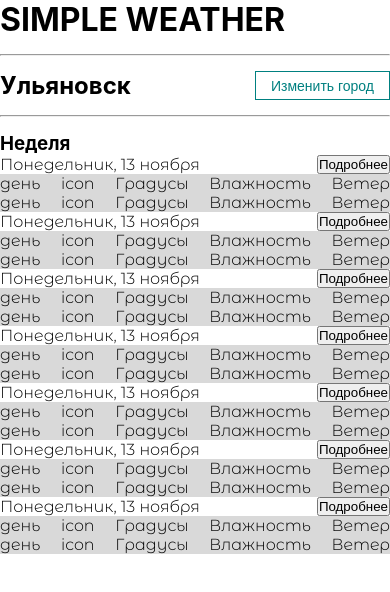
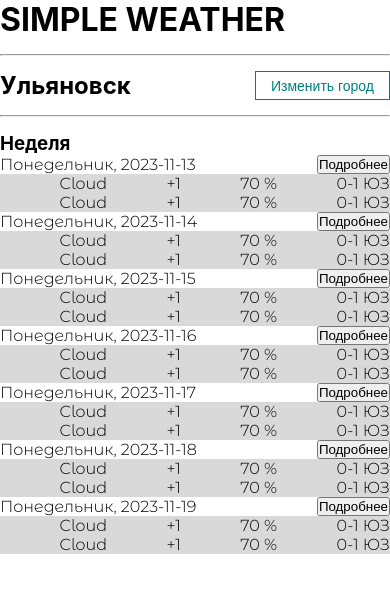
Before and after one commit to HerbalTea312/weather_study_app, a React (Create React App) app: page / in a window 390 px wide. Shown: the top 592 px of the page. Built offline with nearby package versions, Linux system fonts and the light colour scheme; the HTML template or start-up script is replaced by a standard one.

Commit message:
add props for mobile components

```diff
--- a/src/App.js
+++ b/src/App.js
@@ -1,53 +1,222 @@
 // import OneRowTable from './components/OneRowTable'
 // import ThreeRowTable from './components/ThreeRowTable';
-// import Item from './components/Mobile/Item/Item';
-import Day from './components/Mobile/Day/Day';
+import Week from './components/Mobile/Week/Week';
 import City from './components/City';
 import React from 'react';
 import './styles/App.css'
+
+function App() {
+
+  return (
+    <div className="App">
+      <header>
+        <h1>SIMPLE WEATHER</h1>
+        <hr style={{ margin: '15px 0' }} />
+      </header>
+      <City />
+      <hr style={{ margin: '15px 0' }} />
+      {/* <ThreeRowTable data={data} />
+      <OneRowTable data={wind} title='Ветер, м/с' />
+      <OneRowTable data={wet} title='Влажность, %' />
+      <OneRowTable data={presure} title='Давление, мм рт ст' /> */}
+      <Week data={dataMobile} />
+    </div >
+  );
+}
+
+export default App;
+
+const dataMobile =
+  [{
+    "id": "1",
+    "date": "2023-11-13",
+    "day": {
+      "icon": "Cloud",
+      "temperature": "+1",
+      "wind": "0-1 ЮЗ",
+      "presure": "744",
+      "wet": "70 %"
+    },
+    "night": {
+      "icon": "Cloud",
+      "temperature": "+1",
+      "wind": "0-1 ЮЗ",
+      "presure": "744",
+      "wet": "70 %"
+    }
+  },
+  {
+    "id": "2",
+    "date": "2023-11-14",
+    "day": {
+      "icon": "Cloud",
+      "temperature": "+1",
+      "wind": "0-1 ЮЗ",
+      "presure": "744",
+      "wet": "70 %"
+    },
+    "night": {
+      "icon": "Cloud",
+      "temperature": "+1",
+      "wind": "0-1 ЮЗ",
+      "presure": "744",
+      "wet": "70 %"
+    }
+  },
+  {
+    "id": "3",
+    "date": "2023-11-15",
+    "day": {
+      "icon": "Cloud",
+      "temperature": "+1",
+      "wind": "0-1 ЮЗ",
+      "presure": "744",
+      "wet": "70 %"
+    },
+    "night": {
+      "icon": "Cloud",
+      "temperature": "+1",
+      "wind": "0-1 ЮЗ",
+      "presure": "744",
+      "wet": "70 %"
+    }
+  },
+  {
+    "id": "4",
+    "date": "2023-11-16",
+    "day": {
+      "icon": "Cloud",
+      "temperature": "+1",
+      "wind": "0-1 ЮЗ",
+      "presure": "744",
+      "wet": "70 %"
+    },
+    "night": {
+      "icon": "Cloud",
+      "temperature": "+1",
+      "wind": "0-1 ЮЗ",
+      "presure": "744",
+      "wet": "70 %"
+    }
+  },
+  {
+    "id": "5",
+    "date": "2023-11-17",
+    "day": {
+      "icon": "Cloud",
+      "temperature": "+1",
+      "wind": "0-1 ЮЗ",
+      "presure": "744",
+      "wet": "70 %"
+    },
+    "night": {
+      "icon": "Cloud",
+      "temperature": "+1",
+      "wind": "0-1 ЮЗ",
+      "presure": "744",
+      "wet": "70 %"
+    }
+  },
+  {
+    "id": "6",
+    "date": "2023-11-18",
+    "day": {
+      "icon": "Cloud",
+      "temperature": "+1",
+      "wind": "0-1 ЮЗ",
+      "presure": "744",
+      "wet": "70 %"
+    },
+    "night": {
+      "icon": "Cloud",
+      "temperature": "+1",
+      "wind": "0-1 ЮЗ",
+      "presure": "744",
+      "wet": "70 %"
+    }
+  },
+  {
+    "id": "7",
+    "date": "2023-11-19",
+    "day": {
+      "icon": "Cloud",
+      "temperature": "+1",
+      "wind": "0-1 ЮЗ",
+      "presure": "744",
+      "wet": "70 %"
+    },
+    "night": {
+      "icon": "Cloud",
+      "temperature": "+1",
+      "wind": "0-1 ЮЗ",
+      "presure": "744",
+      "wet": "70 %"
+    }
+  }]
 
 const data =
   [{
     "id": "1",
     "date": "2023-11-13",
     "icon": "Cloud",
-    "temperature": "+1"
+    "temperature": "+1",
+    "wind": "0-1 ЮЗ",
+    "presure": "744",
+    "wet": "70 %"
   },
   {
     "id": "2",
     "date": "2023-11-14",
     "icon": "Snow",
-    "temperature": "0"
+    "temperature": "0",
+    "wind": "0-1 ЮЗ",
+    "presure": "744",
+    "wet": "70 %"
   },
   {
     "id": "3",
     "date": "2023-11-15",
     "icon": "Snow",
-    "temperature": "0"
+    "temperature": "0",
+    "wind": "0-1 ЮЗ",
+    "presure": "744",
+    "wet": "60 %"
   },
   {
     "id": "4",
     "date": "2023-11-16",
     "icon": "Sun",
-    "temperature": "+1"
+    "temperature": "+1",
+    "wind": "0-1 ЮЗ",
+    "presure": "744",
+    "wet": "40 %"
   },
   {
     "id": "5",
     "date": "2023-11-17",
     "icon": "Snow",
-    "temperature": "-1"
+    "temperature": "-1",
+    "wind": "1-2 С",
+    "presure": "744",
+    "wet": "75 %"
   },
   {
     "id": "6",
     "date": "2023-11-18",
     "icon": "Rain",
-    "temperature": "-2"
+    "temperature": "-2",
+    "wind": "5 С",
+    "presure": "744",
+    "wet": "90 %"
   },
   {
     "id": "7",
     "date": "2023-11-19",
     "icon": "Thunder",
-    "temperature": "-2"
+    "temperature": "-2",
+    "wind": "10 СЗ",
+    "presure": "744",
+    "wet": "90 %"
   }]
 
 const wind = [
@@ -81,7 +250,7 @@ const wind = [
   }
 ]
 
-const water = [
+const wet = [
   {
     "value": "1",
     "date": "2023-11-13"
@@ -112,35 +281,33 @@ const water = [
   }
 ]
 
-function App() {
-
-  return (
-    <div className="App">
-      <header>
-        <h1>SIMPLE WEATHER</h1>
-        <hr style={{ margin: '15px 0' }} />
-      </header>
-      <City />
-      <hr style={{ margin: '15px 0' }} />
-
-      {/*
-      // Для десктопа
-      <ThreeRowTable data={data} />
-      <OneRowTable data={wind} title='Ветер' />
-      <OneRowTable data={water} title='Влажность' /> */}
-
-      <div>
-        <h3>Неделя</h3>
-        <Day/>
-        <Day/>
-        <Day/>
-        <Day/>
-        <Day/>
-        <Day/>
-        <Day/>
-      </div>
-    </div >
-  );
-}
-
-export default App;
+const presure = [
+  {
+    "value": "1",
+    "date": "2023-11-13"
+  },
+  {
+    "value": "2",
+    "date": "2023-11-14"
+  },
+  {
+    "value": "3",
+    "date": "2023-11-15"
+  },
+  {
+    "value": "4",
+    "date": "2023-11-16"
+  },
+  {
+    "value": "5",
+    "date": "2023-11-17"
+  },
+  {
+    "value": "6",
+    "date": "2023-11-18"
+  },
+  {
+    "value": "7",
+    "date": "2023-11-19"
+  }
+]
--- a/src/components/Mobile/Day/Day.jsx
+++ b/src/components/Mobile/Day/Day.jsx
@@ -2,18 +2,18 @@ import React from 'react';
 import Item from '../Item/Item';
 import classes from './Day.module.css';
 
-const Day = function () {
+const Day = function (props) {
     return (
-        <div className={classes.dayMobile}>
-        <div className='flex direction_row space_between'>
-          <p>Понедельник, 13 ноября</p>
-          <button>Подробнее</button>
+        <div>
+            <div className={classes.dayMobile}>
+                <p>Понедельник, {props.day.date}</p>
+                <button>Подробнее</button>
+            </div>
+            <div>
+                <Item details={props.day.day} />
+                <Item details={props.day.night} />
+            </div>
         </div>
-        <div>
-          <Item />
-          <Item />
-        </div>
-      </div>
     );
 }
 
--- a/src/components/Mobile/Day/Day.module.css
+++ b/src/components/Mobile/Day/Day.module.css
@@ -1,4 +1,5 @@
-.dayMobile
-{
-
+.dayMobile {
+    display: flex;
+    justify-content: space-between;
+    flex-direction: row;
 }
--- a/src/components/Mobile/Item/Item.jsx
+++ b/src/components/Mobile/Item/Item.jsx
@@ -1,14 +1,14 @@
 import React from 'react';
 import classes from './Item.module.css';
 
-const Item = function () {
+const Item = function (props) {
     return (
         <div className={classes.mobileItem} >
-            <p>день</p>
-            <p>icon</p>
-            <p>Градусы</p>
-            <p>Влажность</p>
-            <p>Ветер</p>
+            <p>{props.details.time}</p>
+            <p>{props.details.icon}</p>
+            <p>{props.details.temperature}</p>
+            <p>{props.details.wet}</p>
+            <p>{props.details.wind}</p>
         </div>
     );
 }
--- /dev/null
+++ b/src/components/Mobile/Week/Week.jsx
@@ -0,0 +1,19 @@
+import Day from '../Day/Day';
+import React from 'react';
+// import classes from './Week.module.css';
+
+function tmp (value) {
+    return (<Day day={value}/>)
+}
+
+const Week = function (props) {
+    return (
+        <div>
+            <h3>Неделя</h3>
+            {props.data.map(day =>
+               tmp(day) )}
+        </div>
+    );
+}
+
+export default Week;
```
Also changed, not shown: src/components/Mobile/Week/Week.mudule.css (added).
